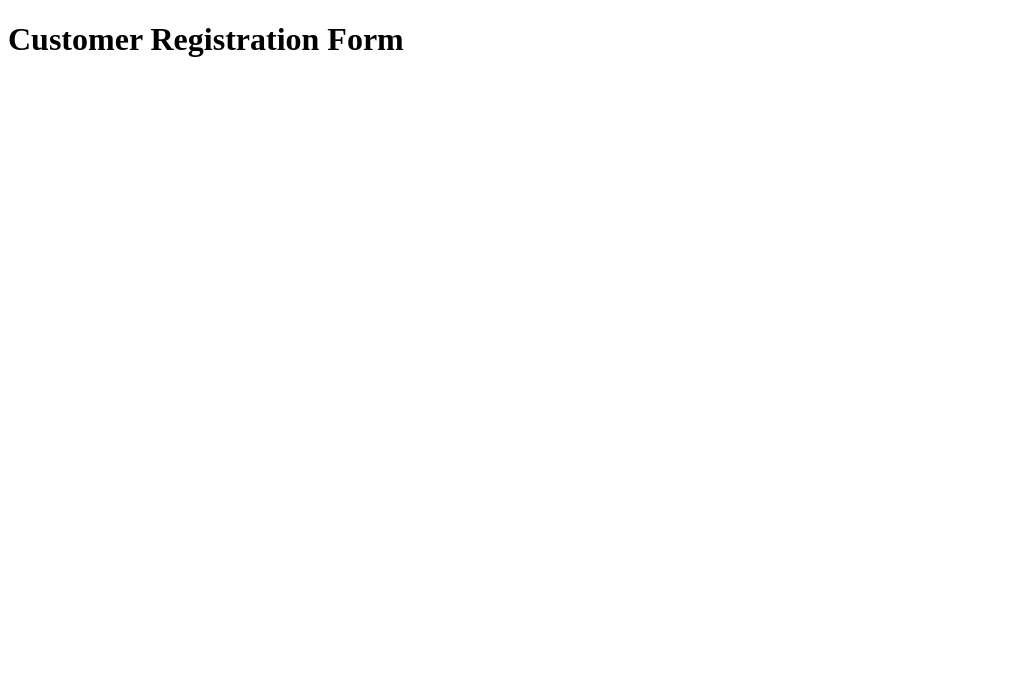
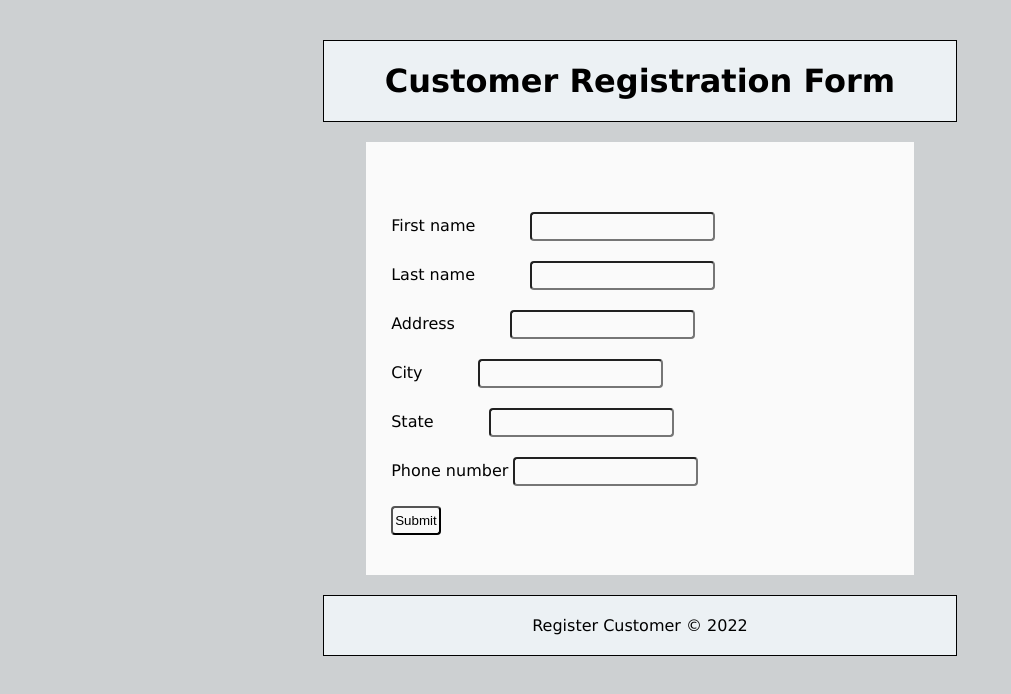
Before and after one commit to gensparkweeks/01-CustomerRegistrationForm, a plain HTML site: page CustomerRegistrationForm/images/index.html in a window 1280 px wide. Shown: the whole page, without its empty margins (0-1011 px from the left). Drawn offline with Linux system fonts and the light colour scheme.

Commit message:
Adding form

```diff
--- a/CustomerRegistrationForm/images/css/style.css
+++ b/CustomerRegistrationForm/images/css/style.css
@@ -0,0 +1,63 @@
+* {
+    margin: 0;
+    background-color: rgb(205, 208, 210);
+}
+
+body {
+    width: 70%;
+    margin: 40px auto 20px;
+    font-family: Verdana, Geneva, Tahoma, sans-serif;
+}
+
+header {
+    background-color: rgb(236, 241, 244);
+    text-align: center;
+    margin-bottom: 20px;
+}
+
+h1 {
+    line-height: 40px;
+    padding: 40px auto;
+    background-color: rgb(236, 241, 244);
+}
+
+form {
+    width: 60%;
+    margin: 20px auto;
+    background-color: rgb(250, 250, 250);
+    padding: 20px 5px;
+}
+
+.first-input {
+    margin-top: 50px;
+}
+
+p {
+    margin: 20px;
+    background-color: rgb(250, 250, 250);
+}
+
+label {
+    background-color: rgb(250, 250, 250);
+}
+
+input {
+    background-color: rgb(250, 250, 250);
+    padding: 5px 2px;
+    border-radius: 4px;
+}
+
+form input[type="text"] {
+    margin-left: 50px;
+}
+
+header {
+    width: 70%;
+    border: 1px solid black;
+    margin: 20px auto;
+    padding: 20px 2px;
+}
+
+span {
+    background-color: rgb(236, 241, 244);
+}
--- a/CustomerRegistrationForm/images/index.html
+++ b/CustomerRegistrationForm/images/index.html
@@ -6,11 +6,12 @@
     <meta http-equiv="X-UA-Compatible" content="IE=edge">
     <meta name="viewport" content="width=device-width, initial-scale=1.0">
     <link href="css/style.css" rel="stylesheet">
-    <title>HTML and CSS</title>
+    <title>Register Customer HTML and CSS</title>
 </head>
 
 <body>
-    <header class="slider">
+
+    <header>
         <h1>Customer Registration Form</h1>
     </header>
 
@@ -18,12 +19,49 @@
 
         <form action="">
 
+            <p class="first-input">
+                <label for="fname">First name</label>
+                <input type="text" id="fname" name="fname">
+            </p>
+
+            <p>
+                <label for="lname">Last name</label>
+                <input type="text" id="lname" name="lname">
+            </p>
+
+            <p>
+                <label for="address">Address</label>
+                <input type="text" id="address" name="address">
+            </p>
+
+            <p>
+                <label for="city">City</label>
+                <input type="text" id="city" name="city">
+            </p>
+
+            <p>
+                <label for="state">State</label>
+                <input type="text" id="state" name="state">
+            </p>
+
+            <p>
+                <label for="phone">Phone number</label>
+                <input type="cel" id="phone" name="phone">
+            </p>
+
+            <p>
+                <input type="button" value="Submit">
+            </p>
+
+
         </form>
     </main>
 
-    <footer>
+    <header>
+        <span>Register Customer &copy; 2022</span>
+    </header>
 
-    </footer>
+
 
 </body>
 
```
